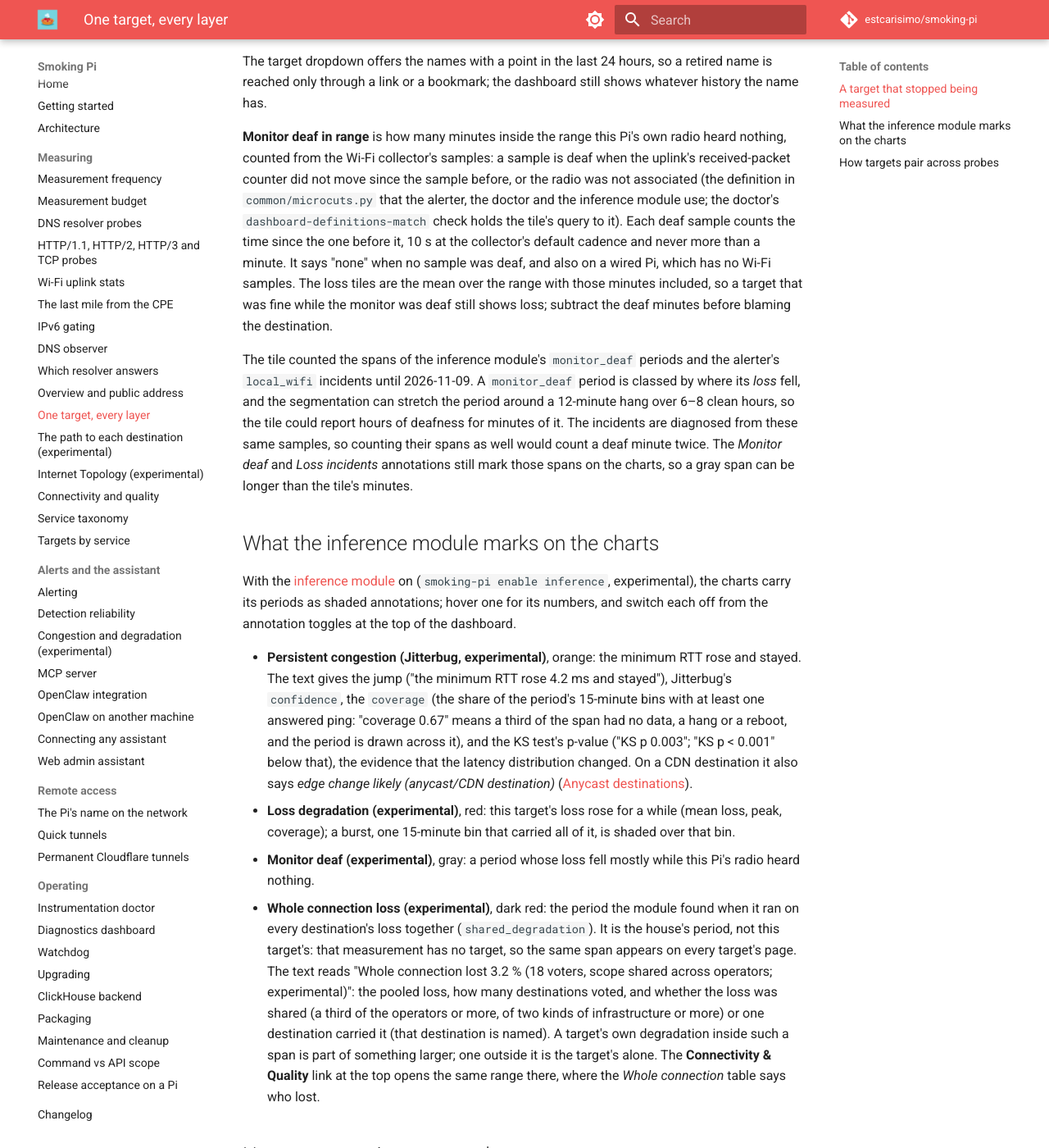
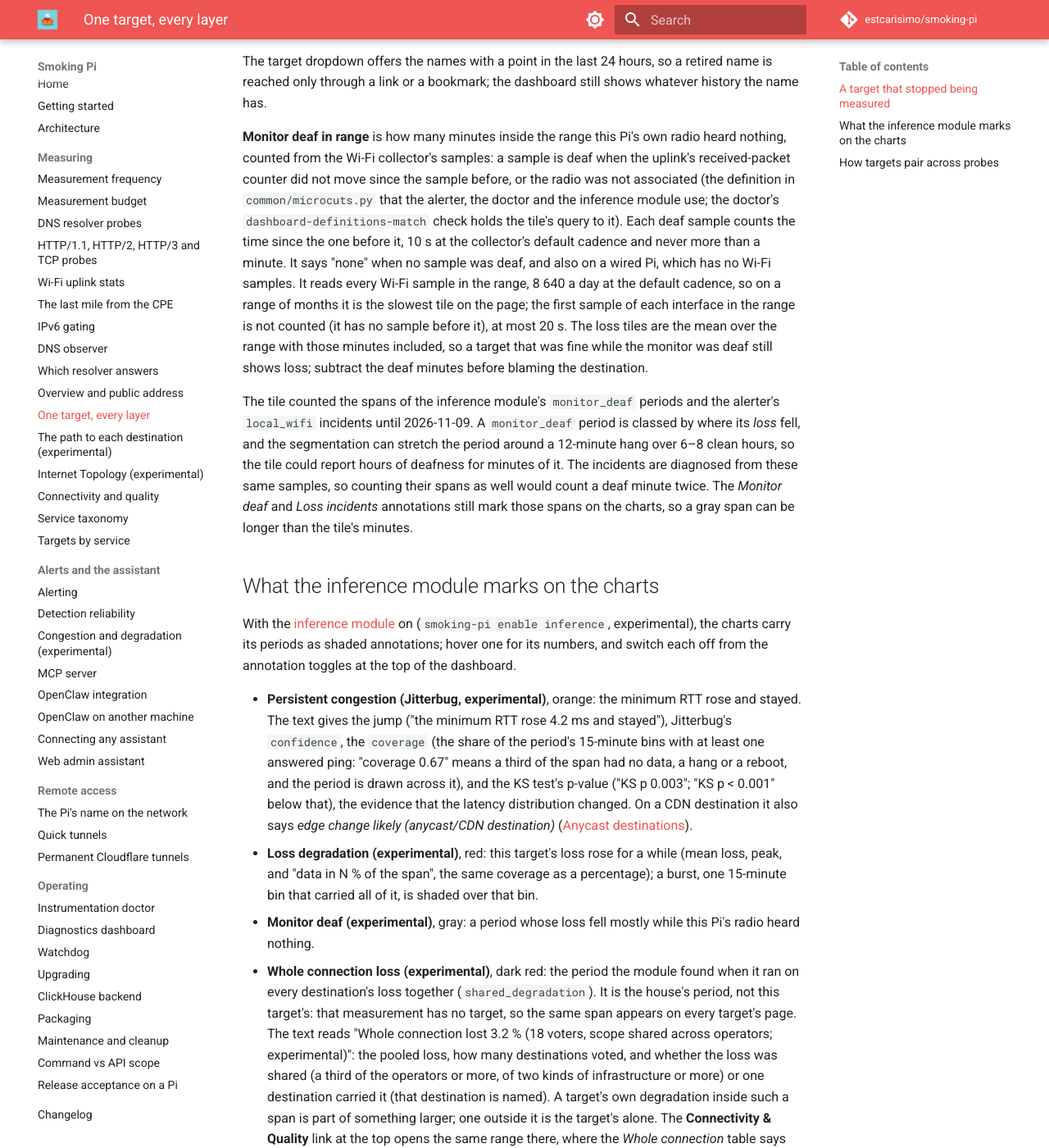
Before and after one commit to estcarisimo/smoking-pi, an MkDocs documentation site: the page built from docs/target-detail.md, in a window 1280 px wide and 1400 px high, scrolled down 2105 px. Shown: the whole window at 82% size. Built offline with MkDocs 1.6.1 and Material for MkDocs 9.7.7, drawn with Linux system fonts in a browser that asks for light colours; comment, search, counter and statistics services are not loaded.

Commit message:
fix(grafana): address the review: degradation coverage wording, doctor trigger spacing, deaf tile cost
Co-Authored-By: Claude Opus 5.5 <noreply@anthropic.com>

```diff
--- a/docs/target-detail.md
+++ b/docs/target-detail.md
@@ -99,7 +99,10 @@ module use; the doctor's `dashboard-definitions-match` check holds the
 tile's query to it). Each deaf sample counts the time since the one before
 it, 10 s at the collector's default cadence and never more than a minute.
 It says "none" when no sample was deaf, and also on a wired Pi, which has
-no Wi-Fi samples. The loss tiles are the mean over the range with those
+no Wi-Fi samples. It reads every Wi-Fi sample in the range, 8 640 a day at
+the default cadence, so on a range of months it is the slowest tile on the
+page; the first sample of each interface in the range is not counted (it
+has no sample before it), at most 20 s. The loss tiles are the mean over the range with those
 minutes included, so a target that was fine while the monitor was deaf
 still shows loss; subtract the deaf minutes before blaming the
 destination.
@@ -132,7 +135,8 @@ annotation toggles at the top of the dashboard.
   likely (anycast/CDN destination)* ([Anycast
   destinations](inference.md#anycast-destinations)).
 - **Loss degradation (experimental)**, red: this target's loss rose for a
-  while (mean loss, peak, coverage); a burst, one 15-minute bin that
+  while (mean loss, peak, and "data in N % of the span", the same
+  coverage as a percentage); a burst, one 15-minute bin that
   carried all of it, is shaded over that bin.
 - **Monitor deaf (experimental)**, gray: a period whose loss fell mostly
   while this Pi's radio heard nothing.
```
Also changed, not shown: docs/inference.md (+4 -3 lines), 3 other files.
